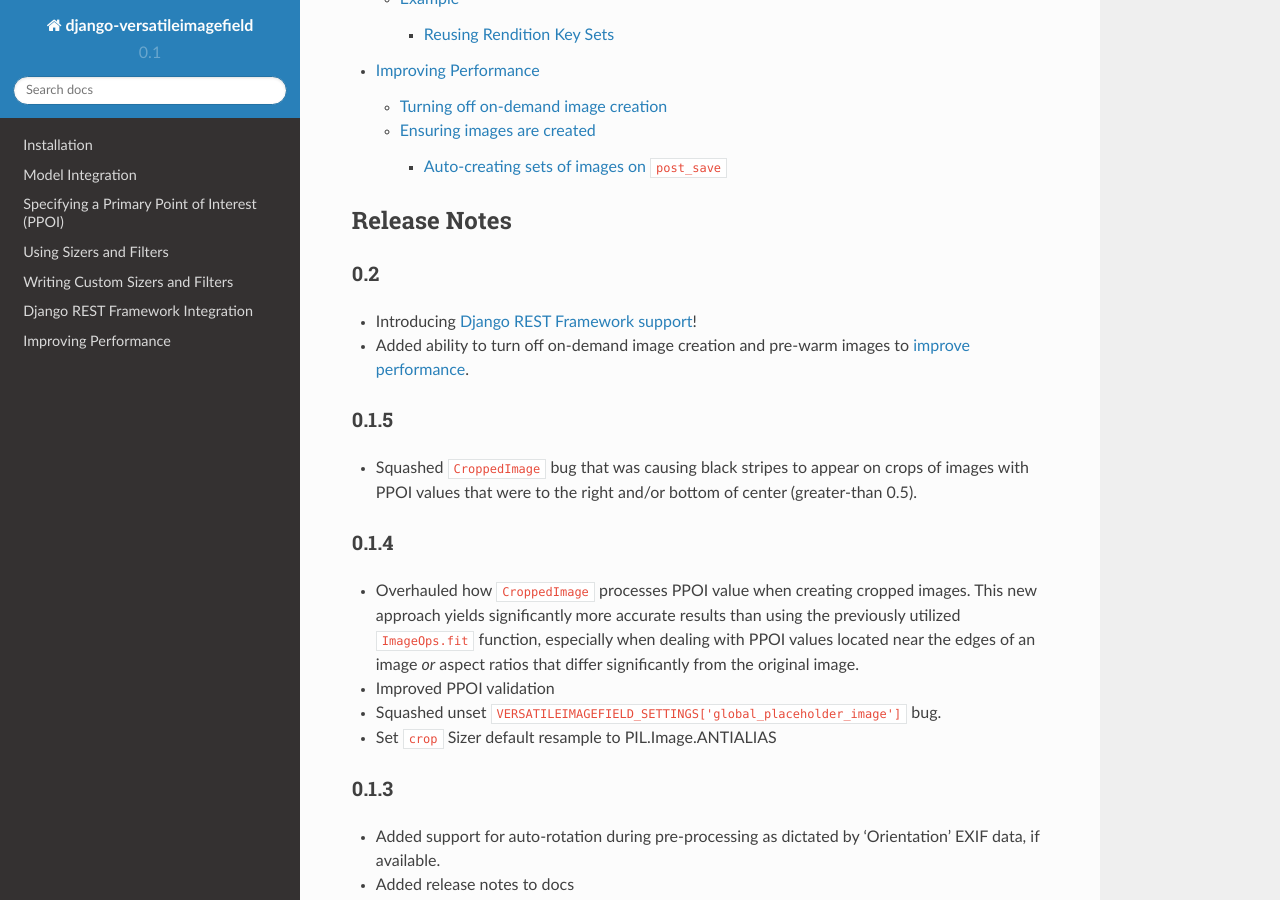
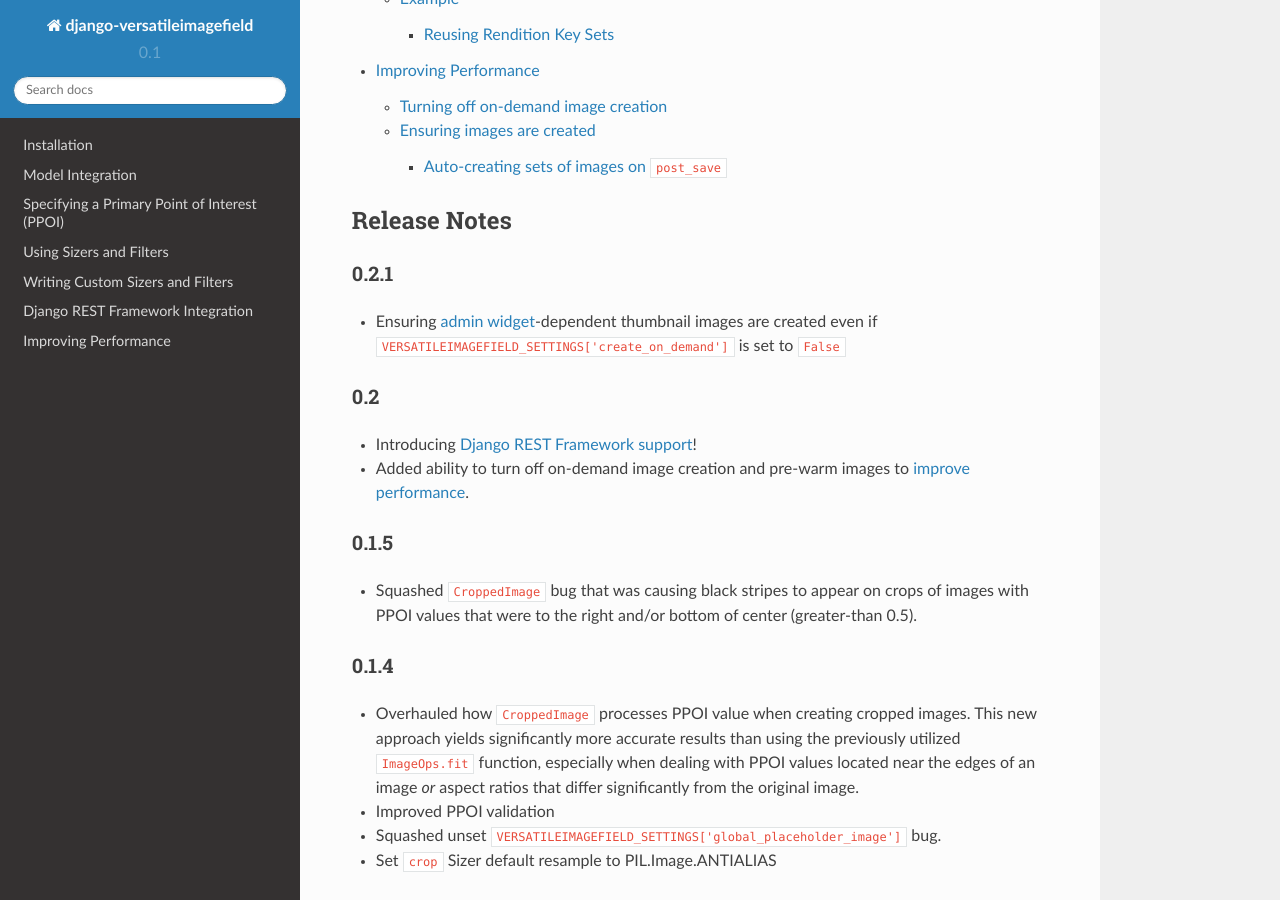
Before and after one commit to respondcreate/django-versatileimagefield, a Sphinx documentation site: the page built from docs/index.rst, in a window 1280 px wide and 900 px high, scrolled down 2244 px. Built offline with Sphinx 7.4.7 and the Read the Docs theme 2.0.0, drawn with Linux system fonts in a browser that asks for light colours.

```diff
--- a/docs/index.rst
+++ b/docs/index.rst
@@ -65,6 +65,10 @@ Table of Contents
 Release Notes
 =============
 
+0.2.1
+^^^^^
+-  Ensuring :ref:`admin widget <ppoi-formfield>`-dependent thumbnail images are created even if ``VERSATILEIMAGEFIELD_SETTINGS['create_on_demand']`` is set to ``False``
+
 0.2
 ^^^
 -  Introducing :doc:`Django REST Framework support </drf_integration>`!
--- a/setup.py
+++ b/setup.py
@@ -5,7 +5,7 @@ from setuptools import find_packages
 setup(
     name='django-versatileimagefield',
     packages=find_packages(),
-    version='0.2',
+    version='0.2.1',
     author=u'Jonathan Ellenberger',
     author_email='jonathan_ellenberger@wgbh.org',
     url='http://github.com/WGBH/django-versatileimagefield/',
```
